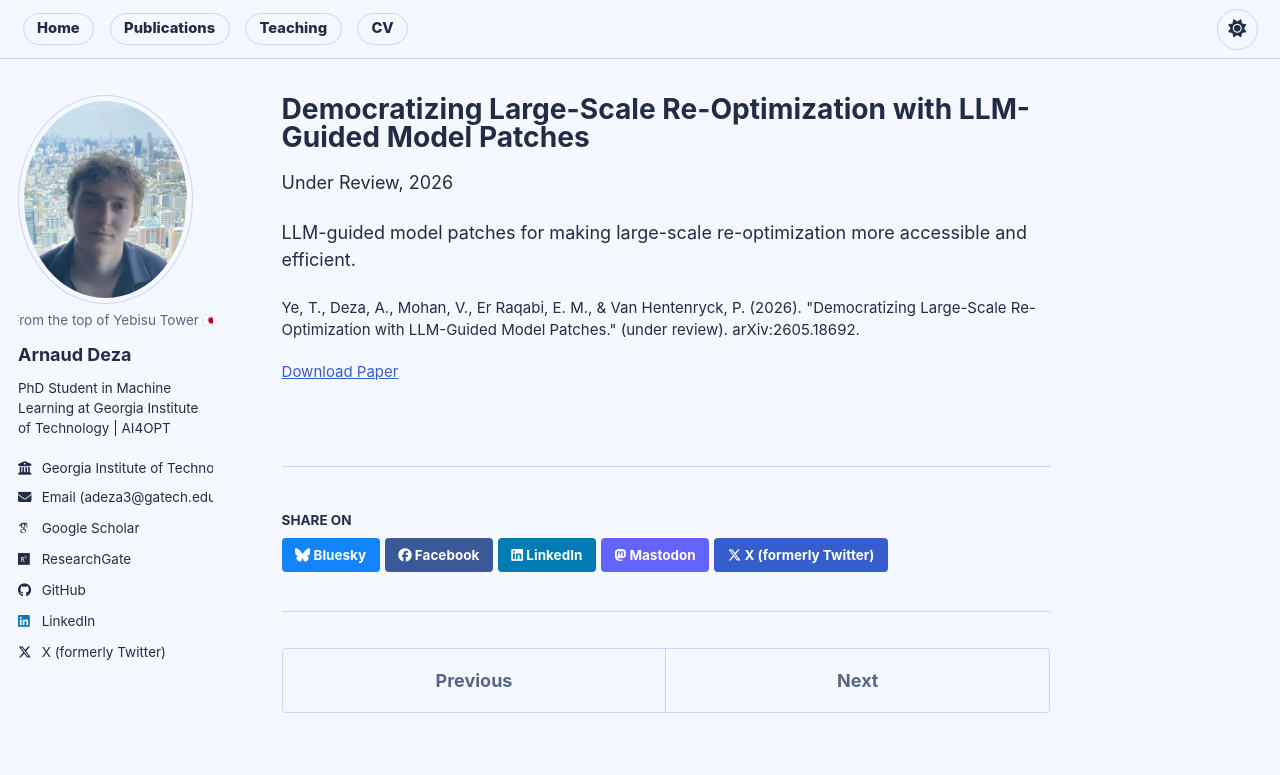
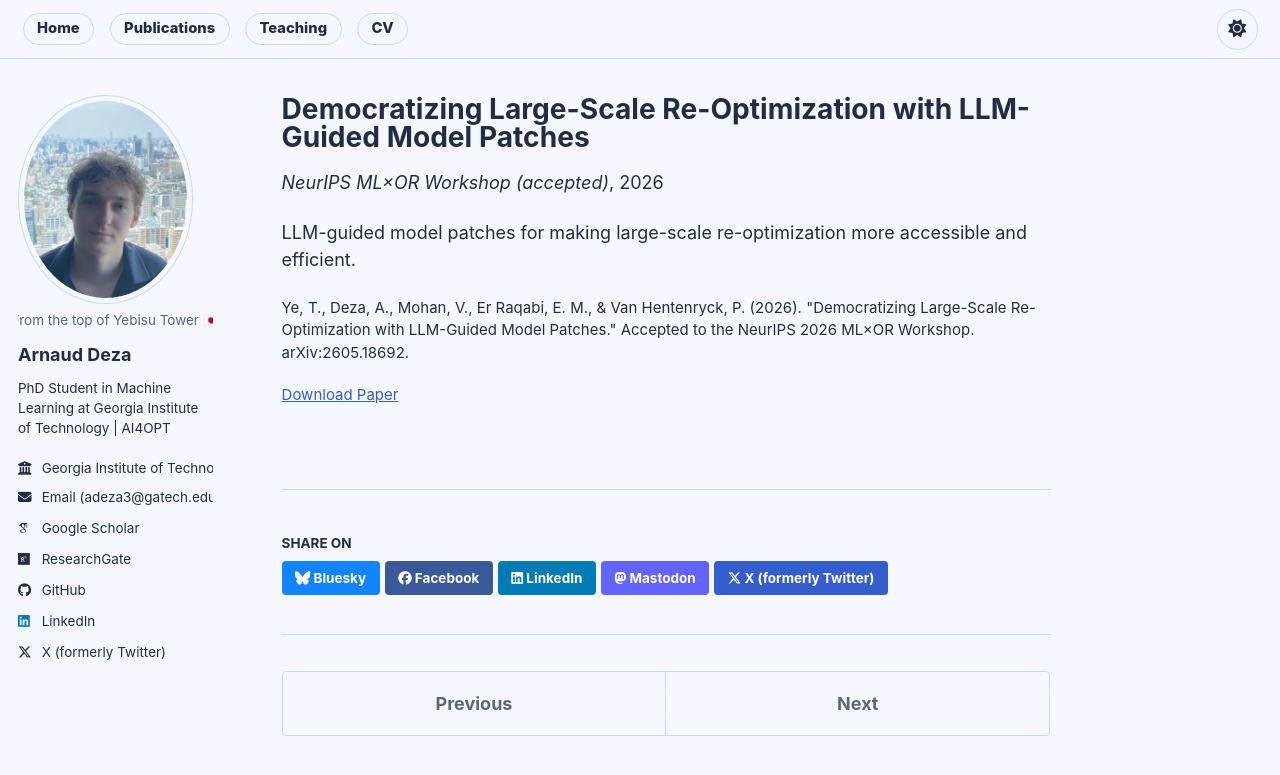
Before and after one commit to ArnaudDeza/ArnaudDeza.github.io, a Jekyll site: the page built from _publications/2026-01-01-democratizing-large-scale-re-optimization.md, in a window 1280 px wide. Shown: the top 775 px of the page. Built offline with Jekyll 4.4.1, drawn with Linux system fonts in a browser that asks for light colours.

Commit message:
Announce NeurIPS 2026 workshop paper acceptances

```diff
--- a/_publications/2026-01-01-democratizing-large-scale-re-optimization.md
+++ b/_publications/2026-01-01-democratizing-large-scale-re-optimization.md
@@ -5,13 +5,13 @@ category: manuscripts
 permalink: /publication/2026-01-01-democratizing-large-scale-re-optimization
 date: 2026-01-01
 excerpt: "LLM-guided model patches for making large-scale re-optimization more accessible and efficient."
-venue: "Under Review"
+venue: "NeurIPS ML×OR Workshop (accepted)"
 paperurl: "https://arxiv.org/abs/2605.18692"
-citation: "Ye, T., Deza, A., Mohan, V., Er Raqabi, E. M., &amp; Van Hentenryck, P. (2026). &quot;Democratizing Large-Scale Re-Optimization with LLM-Guided Model Patches.&quot; (under review). arXiv:2605.18692."
+citation: "Ye, T., Deza, A., Mohan, V., Er Raqabi, E. M., &amp; Van Hentenryck, P. (2026). &quot;Democratizing Large-Scale Re-Optimization with LLM-Guided Model Patches.&quot; Accepted to the NeurIPS 2026 ML×OR Workshop. arXiv:2605.18692."
 bibtex: |
   @misc{ye2026democratizing,
     title = {Democratizing Large-Scale Re-Optimization with LLM-Guided Model Patches},
-    author = {Ye, Tianyi and Deza, Arnaud and Mohan, Vishnu and Er Raqabi, El Mehdi and Van Hentenryck, Pascal},
+    author = {Ye, Tinghan and Deza, Arnaud and Mohan, Ved and Er Raqabi, El Mehdi and Van Hentenryck, Pascal},
     year = {2026},
     eprint = {2605.18692},
     archivePrefix = {arXiv},
```
Also changed, not shown: _pages/about.md (+4 -0 lines), _publications/2026-09-08-distributed-linear-programming.md (+2 -2 lines).
